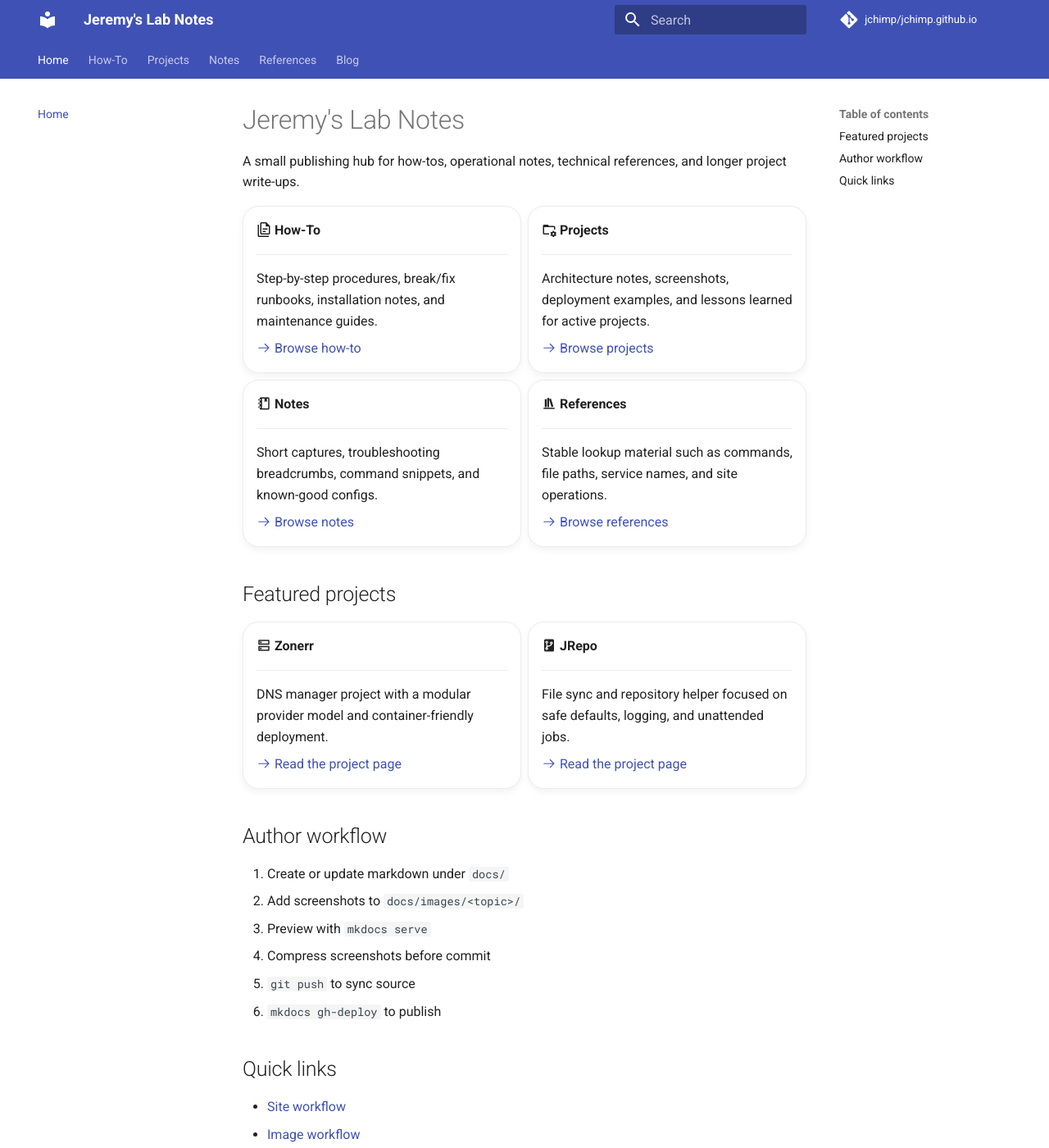
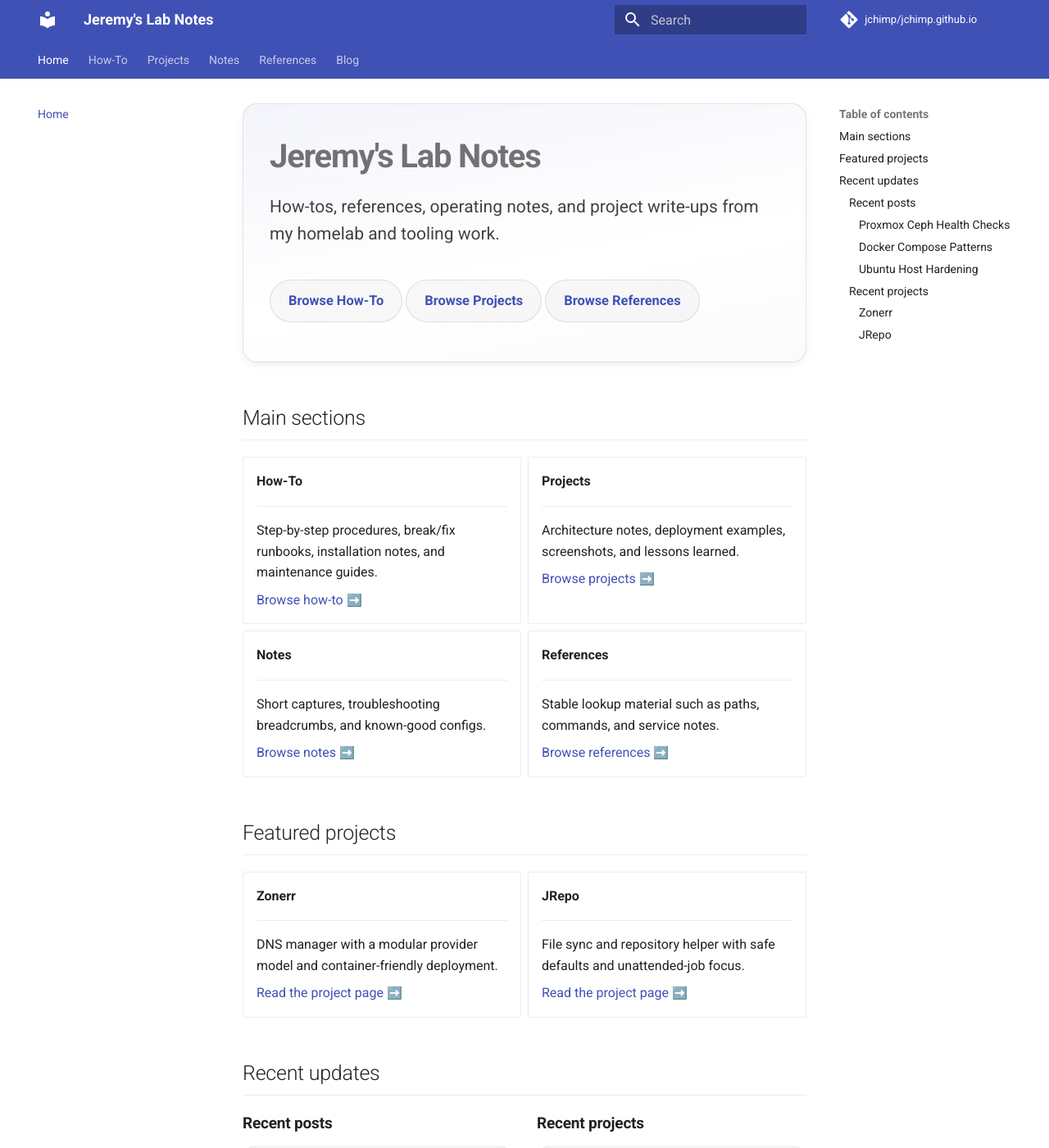
Before and after one commit to jchimp/jchimp.github.io, an MkDocs documentation site: the page built from docs/index.md, in a window 1280 px wide and 1400 px high. Shown: the whole window at 82% size. Built offline with MkDocs 1.6.1 and Material for MkDocs 9.7.7, drawn with Linux system fonts in a browser that asks for light colours; emoji names are drawn with the system emoji font; comment, search, counter and statistics services are not loaded; some of the changed text lies outside the part shown.

Commit message:
Update for Zensical

```diff
--- a/docs/index.md
+++ b/docs/index.md
@@ -2,79 +2,155 @@
 title: Home
 ---
 
+<section class="home-hero" markdown>
+
 # Jeremy's Lab Notes
 
-A small publishing hub for how-tos, operational notes, technical references, and longer project write-ups.
+How-tos, references, operating notes, and project write-ups from my homelab and tooling work.
+{: .hero-subtitle }
+
+<div class="home-hero-actions" markdown>
+[Browse How-To](how-to/README.md){ .hero-btn }
+[Browse Projects](projects/README.md){ .hero-btn }
+[Browse References](references/README.md){ .hero-btn }
+</div>
+
+</section>
+
+<div class="home-section" markdown>
+
+## Main sections
 
 <div class="grid cards" markdown>
 
--   :material-file-document-multiple-outline: __How-To__
+-   __How-To__
 
     ---
 
     Step-by-step procedures, break/fix runbooks, installation notes, and maintenance guides.
 
-    [:octicons-arrow-right-24: Browse how-to](how-to/README.md)
+    [Browse how-to :arrow_right:](how-to/README.md)
 
--   :material-folder-cog-outline: __Projects__
+-   __Projects__
 
     ---
 
-    Architecture notes, screenshots, deployment examples, and lessons learned for active projects.
+    Architecture notes, deployment examples, screenshots, and lessons learned.
 
-    [:octicons-arrow-right-24: Browse projects](projects/README.md)
+    [Browse projects :arrow_right:](projects/README.md)
 
--   :material-notebook-outline: __Notes__
+-   __Notes__
 
     ---
 
-    Short captures, troubleshooting breadcrumbs, command snippets, and known-good configs.
+    Short captures, troubleshooting breadcrumbs, and known-good configs.
 
-    [:octicons-arrow-right-24: Browse notes](notes/README.md)
+    [Browse notes :arrow_right:](notes/README.md)
 
--   :material-bookshelf: __References__
+-   __References__
 
     ---
 
-    Stable lookup material such as commands, file paths, service names, and site operations.
+    Stable lookup material such as paths, commands, and service notes.
 
-    [:octicons-arrow-right-24: Browse references](references/README.md)
+    [Browse references :arrow_right:](references/README.md)
 
 </div>
+
+</div>
+
+<div class="home-section" markdown>
 
 ## Featured projects
 
 <div class="grid cards" markdown>
 
--   :material-dns-outline: __Zonerr__
+-   __Zonerr__
 
     ---
 
-    DNS manager project with a modular provider model and container-friendly deployment.
+    DNS manager with a modular provider model and container-friendly deployment.
 
-    [:octicons-arrow-right-24: Read the project page](projects/zonerr.md)
+    [Read the project page :arrow_right:](projects/zonerr.md)
 
--   :material-source-repository: __JRepo__
+-   __JRepo__
 
     ---
 
-    File sync and repository helper focused on safe defaults, logging, and unattended jobs.
+    File sync and repository helper with safe defaults and unattended-job focus.
 
-    [:octicons-arrow-right-24: Read the project page](projects/jrepo.md)
+    [Read the project page :arrow_right:](projects/jrepo.md)
 
 </div>
 
-## Author workflow
+</div>
 
-1. Create or update markdown under `docs/`
-2. Add screenshots to `docs/images/<topic>/`
-3. Preview with `mkdocs serve`
-4. Compress screenshots before commit
-5. `git push` to sync source
-6. `mkdocs gh-deploy` to publish
+<div class="home-section" markdown>
 
-## Quick links
+## Recent updates
 
-- [Site workflow](how-to/site-workflow.md)
-- [Image workflow](references/image-workflow.md)
-- [Custom domain and HTTPS](references/custom-domain-and-https.md)
+<div class="recent-columns" markdown>
+
+<div markdown>
+
+### Recent posts
+
+<div class="recent-list">
+
+<div class="recent-item">
+<h4><a href="how-to/README.md">Proxmox Ceph Health Checks</a></h4>
+<span class="recent-meta">2026-06-01 &middot; proxmox, ceph, monitoring</span>
+<p>Quick runbook for checking Ceph cluster health after a node reboot or OSD replacement.</p>
+</div>
+
+<div class="recent-item">
+<h4><a href="how-to/README.md">Docker Compose Patterns</a></h4>
+<span class="recent-meta">2026-05-28 &middot; docker, compose, patterns</span>
+<p>Reusable Compose patterns for reverse proxy, logging, and health checks.</p>
+</div>
+
+<div class="recent-item">
+<h4><a href="how-to/README.md">Ubuntu Host Hardening</a></h4>
+<span class="recent-meta">2026-05-22 &middot; ubuntu, security, hardening</span>
+<p>Baseline hardening checklist for new Ubuntu servers before joining the cluster.</p>
+</div>
+
+</div>
+
+</div>
+
+<div markdown>
+
+### Recent projects
+
+<div class="recent-list">
+
+<div class="recent-item">
+<h4><a href="projects/zonerr.md">Zonerr</a></h4>
+<span class="recent-meta">2026-06-01 &middot; dns, flask, docker</span>
+<p>Added provider abstraction layer and updated container deployment notes.</p>
+</div>
+
+<div class="recent-item">
+<h4><a href="projects/jrepo.md">JRepo</a></h4>
+<span class="recent-meta">2026-05-25 &middot; sync, backup</span>
+<p>Documented dry-run workflow and added scheduling examples for cron and Task Scheduler.</p>
+</div>
+
+</div>
+
+</div>
+
+</div>
+
+</div>
+
+<div class="quick-links" markdown>
+
+**Quick links:**
+[Site workflow](how-to/site-workflow.md) ·
+[Image workflow](references/image-workflow.md) ·
+[Custom domain & HTTPS](references/custom-domain-and-https.md) ·
+[GitHub Actions (later)](references/github-actions-deploy.md)
+
+</div>
--- a/docs/stylesheets/extra.css
+++ b/docs/stylesheets/extra.css
@@ -1,3 +1,8 @@
+/* -------------------------------------------------
+   Global site overrides (minimal)
+   File: docs/stylesheets/extra.css
+   ------------------------------------------------- */
+
 .md-main__inner {
   margin-top: 0.5rem;
 }
@@ -5,14 +10,3 @@
 .md-typeset h1 {
   margin-bottom: 0.75rem;
 }
-
-.md-typeset .grid.cards > ul > li,
-.md-typeset .grid.cards > ol > li {
-  border-radius: 1rem;
-  box-shadow: var(--md-shadow-z1);
-}
-
-.md-typeset .grid.cards > ul > li:hover,
-.md-typeset .grid.cards > ol > li:hover {
-  box-shadow: var(--md-shadow-z2);
-}
--- /dev/null
+++ b/docs/stylesheets/homepage.css
@@ -0,0 +1,206 @@
+/* -------------------------------------------------
+   Homepage-specific styles
+   Layer on top of site-theme.css
+   File: docs/stylesheets/homepage.css
+   ------------------------------------------------- */
+
+/* ---------- Hero ---------- */
+
+.home-hero {
+  padding: 2rem 1.6rem 1.6rem;
+  margin: 0 0 2rem;
+  border-radius: 18px;
+  border: 1px solid rgba(127, 127, 127, 0.18);
+  background:
+    linear-gradient(
+      170deg,
+      rgba(var(--md-primary-fg-color--rgb, 63, 81, 181), 0.06) 0%,
+      rgba(255, 255, 255, 0.02) 60%,
+      rgba(127, 127, 127, 0.03) 100%
+    );
+  box-shadow: var(--md-shadow-z1);
+}
+
+.home-hero h1 {
+  margin-top: 0;
+  font-size: 2rem;
+  font-weight: 800;
+  letter-spacing: -0.03em;
+  line-height: 1.2;
+}
+
+.hero-subtitle,
+.home-hero > p:first-of-type {
+  font-size: 1.05rem;
+  opacity: 0.85;
+  margin-bottom: 1.2rem;
+  line-height: 1.55;
+}
+
+/* ---------- Hero action buttons ---------- */
+
+.home-hero-actions {
+  display: flex;
+  flex-wrap: wrap;
+  gap: 0.65rem;
+  margin-top: 1rem;
+}
+
+.home-hero-actions a,
+a.hero-btn {
+  display: inline-block;
+  padding: 0.6rem 1.1rem;
+  border-radius: 999px;
+  text-decoration: none;
+  font-weight: 600;
+  font-size: 0.82rem;
+  border: 1px solid rgba(127, 127, 127, 0.22);
+  background-color: rgba(127, 127, 127, 0.05);
+  color: var(--md-typeset-a-color);
+  transition:
+    box-shadow 120ms ease,
+    background-color 120ms ease;
+}
+
+.home-hero-actions a:hover,
+a.hero-btn:hover {
+  box-shadow: var(--md-shadow-z1);
+  background-color: rgba(127, 127, 127, 0.09);
+  text-decoration: none;
+}
+
+/* ---------- Section spacing ---------- */
+
+.home-section {
+  margin-top: 2.5rem;
+}
+
+.home-section > h2 {
+  padding-bottom: 0.45rem;
+  border-bottom: 1px solid rgba(127, 127, 127, 0.15);
+  margin-bottom: 1rem;
+}
+
+/* ---------- Recent updates: two-column layout ---------- */
+
+.recent-columns {
+  display: grid;
+  grid-template-columns: 1fr 1fr;
+  gap: 1.5rem;
+  margin-top: 0.5rem;
+}
+
+.recent-columns h3 {
+  margin-top: 0;
+  margin-bottom: 0.65rem;
+  font-size: 0.95rem;
+  font-weight: 700;
+  letter-spacing: -0.01em;
+}
+
+/* ---------- Recent item cards ---------- */
+
+.recent-list {
+  display: grid;
+  gap: 0.75rem;
+}
+
+.recent-item {
+  padding: 0.85rem 1rem;
+  border-radius: 14px;
+  border: 1px solid rgba(127, 127, 127, 0.15);
+  background-color: rgba(127, 127, 127, 0.03);
+  transition:
+    transform 120ms ease,
+    box-shadow 120ms ease,
+    border-color 120ms ease;
+}
+
+.recent-item:hover {
+  transform: translateY(-1px);
+  box-shadow: var(--md-shadow-z1);
+  border-color: rgba(127, 127, 127, 0.28);
+}
+
+.recent-item h4 {
+  margin: 0 0 0.15rem;
+  font-size: 0.88rem;
+  font-weight: 650;
+  line-height: 1.35;
+}
+
+.recent-item h4 a {
+  text-decoration: none;
+  color: inherit;
+}
+
+.recent-item h4 a:hover {
+  color: var(--md-typeset-a-color);
+}
+
+.recent-item .recent-meta {
+  display: block;
+  font-size: 0.72rem;
+  opacity: 0.7;
+  line-height: 1.3;
+}
+
+.recent-item p {
+  margin: 0.25rem 0 0;
+  font-size: 0.82rem;
+  line-height: 1.5;
+  opacity: 0.92;
+}
+
+.recent-item p:last-child {
+  margin-bottom: 0;
+}
+
+/* ---------- Quick links footer ---------- */
+
+.quick-links {
+  margin-top: 2.5rem;
+  padding-top: 1rem;
+  border-top: 1px solid rgba(127, 127, 127, 0.15);
+  font-size: 0.82rem;
+}
+
+.quick-links strong {
+  font-weight: 700;
+}
+
+.quick-links a {
+  text-decoration: none;
+}
+
+.quick-links a:hover {
+  text-decoration: underline;
+}
+
+/* ---------- Responsive ---------- */
+
+@media screen and (max-width: 760px) {
+
+  .home-hero {
+    padding: 1.4rem 1.1rem 1.2rem;
+  }
+
+  .home-hero h1 {
+    font-size: 1.55rem;
+  }
+
+  .home-hero-actions {
+    flex-direction: column;
+    align-items: stretch;
+  }
+
+  .home-hero-actions a,
+  a.hero-btn {
+    text-align: center;
+  }
+
+  .recent-columns {
+    grid-template-columns: 1fr;
+    gap: 1.5rem;
+  }
+}
--- a/mkdocs.yml
+++ b/mkdocs.yml
@@ -73,5 +73,7 @@ extra:
 
 extra_css:
   - stylesheets/extra.css
+  - stylesheets/site-theme.css
+  - stylesheets/homepage.css
 
 extra_javascript: []
```
Also changed, not shown: 5 other files.
